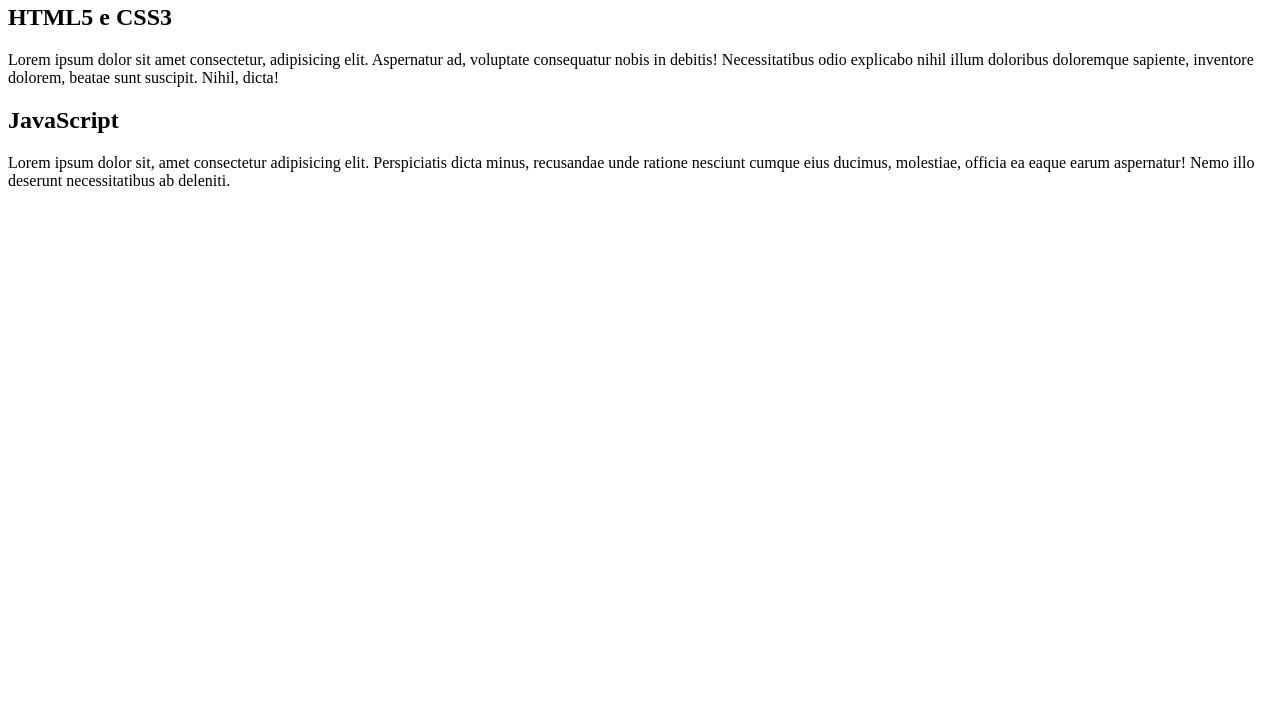
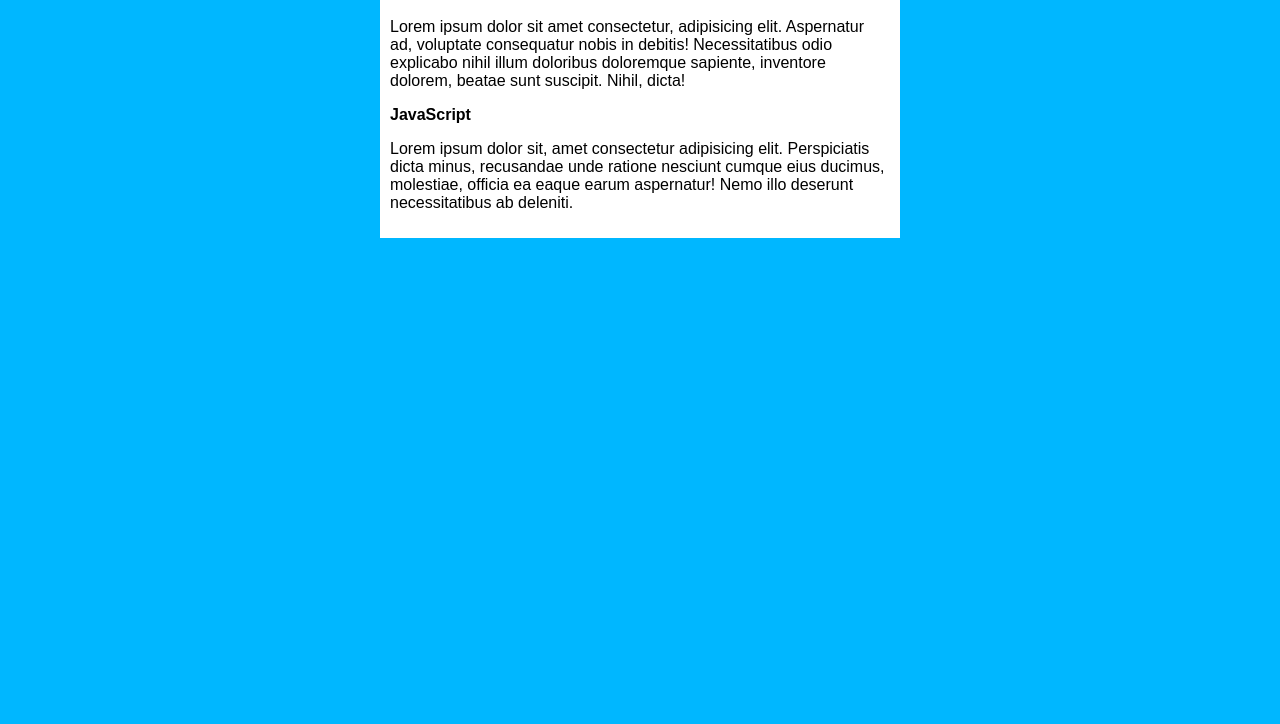
Before and after one commit to Domfelipe96/projeto-site, a plain HTML site: page index.html in a window 1280 px wide. Shown: the part 76-800 px from the top of the page. Drawn offline with Linux system fonts and the light colour scheme.

Commit message:
alteração background

```diff
--- a/estilos/style.css
+++ b/estilos/style.css
@@ -4,7 +4,7 @@
 }
 
 body {
-    background-color: blueviolet;
+    background-color: rgb(0, 183, 255);
 }
 
 main {
--- a/index.html
+++ b/index.html
@@ -5,6 +5,7 @@
     <meta http-equiv="X-UA-Compatible" content="IE=edge">
     <meta name="viewport" content="width=device-width, initial-scale=1.0">
     <title>Site estudos</title>
+    <link rel="stylesheet" href="estilos/style.css">
 </head>
 <body>
     <main>
```
